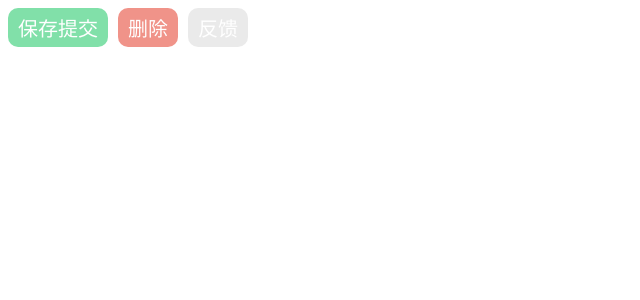
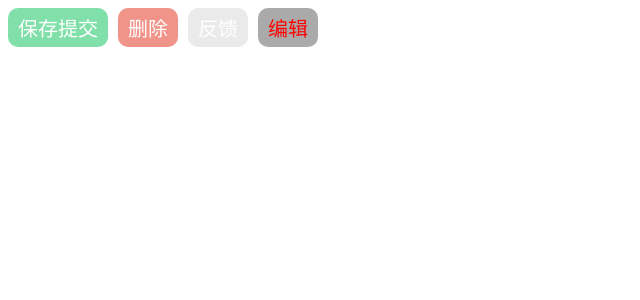
Before and after one commit to nbutluo/VueLearn, a Vue app in the folder Component/props/: page / in a window 1280 px wide. Shown: the top 300 px of the page, without its empty margins (0-640 px from the left). Built offline with nearby package versions, Linux system fonts and the light colour scheme.

Commit message:
props中布尔传值使用

```diff
--- a/Component/props/src/App.vue
+++ b/Component/props/src/App.vue
@@ -1,7 +1,8 @@
 <template>
-  <hd-button :content="hdContent" type="success"  style="margin-right: 10px"/>
+  <hd-button :content="hdContent" type="success" style="margin-right: 10px"/>
   <hd-button content="删除" type="danger" style="margin-right: 10px"/>
   <hd-button content="反馈" style="margin-right: 10px"/>
+  <hd-button content="编辑" :disabled="true" style="margin-right: 10px"/>
 </template>
 
 <script>
--- a/Component/props/src/components/HdButton.vue
+++ b/Component/props/src/components/HdButton.vue
@@ -1,5 +1,5 @@
 <template>
-  <div :class="[type]" :style="$attrs.style">
+  <div :class="[type,{disabled}]" :style="$attrs.style">
     {{ content }}
   </div>
   <!--  {{arr}}-->
@@ -14,7 +14,14 @@ export default {
     },
     type: {
       type: String,
-      default: 'info'
+      default: 'info',
+      validator(value) {
+        return ['success','danger','info'].includes(value)
+      }
+    },
+    disabled: {
+      type: Boolean,
+      default: false
     }
     // arr: {
     //   default() {   // 引用类型的必须使用函数方式定义默认值
@@ -74,4 +81,15 @@ export default {
   }
 
 }
+
+.disabled {
+  background-color: #aaa !important;
+  display: inline-block;
+  color: red;
+  border-radius: 10px;
+  opacity: 1;
+  font-size: 20px;
+  padding: 5px 10px;
+  cursor: default;
+}
 </style>
```
